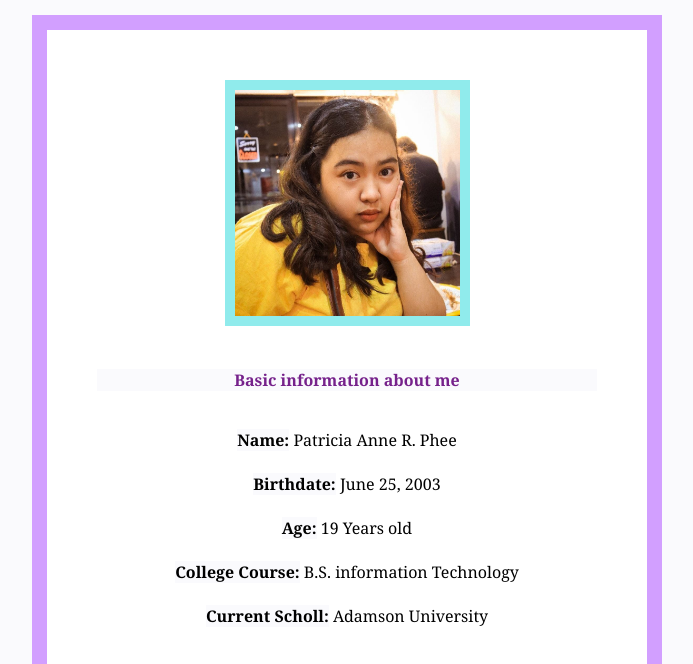
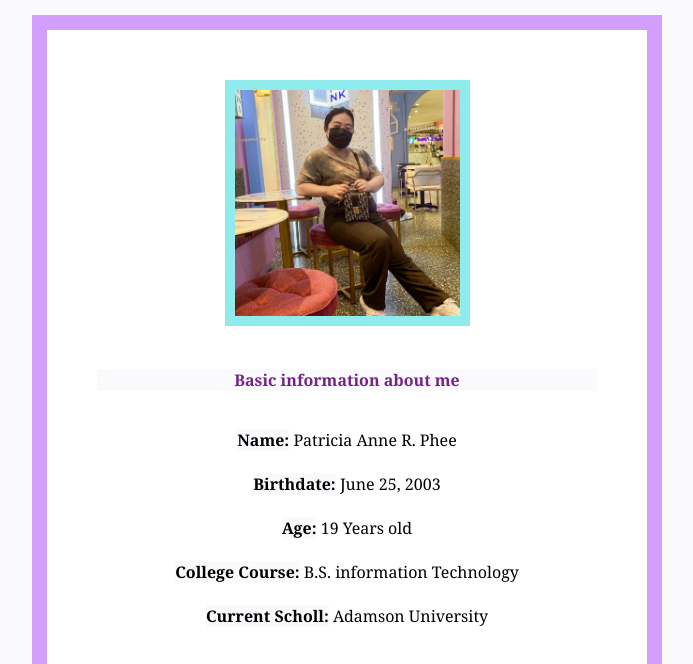
Before and after one commit to Patch25/Website_FinalProject, a plain HTML site: page My Web Sites/About me.html in a window 1280 px wide. Shown: the part 136-800 px from the top of the page, without its empty margins (293-986 px from the left). Drawn offline with Linux system fonts and the light colour scheme; files whose address does not match are found by name.

Commit message:
Update About me.html

```diff
--- a/My Web Sites/About me.html
+++ b/My Web Sites/About me.html
@@ -14,7 +14,7 @@
         <center>
         <h1 id="AM-Title">About Me</h1></center>
         <div class="Content-box">
-            <img src="C:\Users\Pachuchay\Documents\My Web Sites\images\Gallery\legal 3.jpg" width="300" height="200" >
+            <img src="about me.jpg" width="300" height="200" >
             <br></br>
             <h3><b>Basic information about me</b></h3>
             <br>
```
